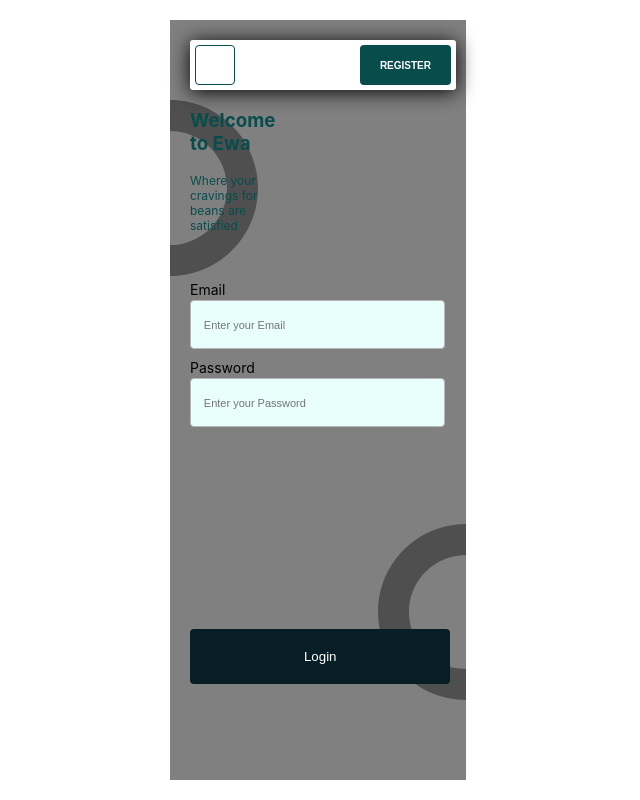
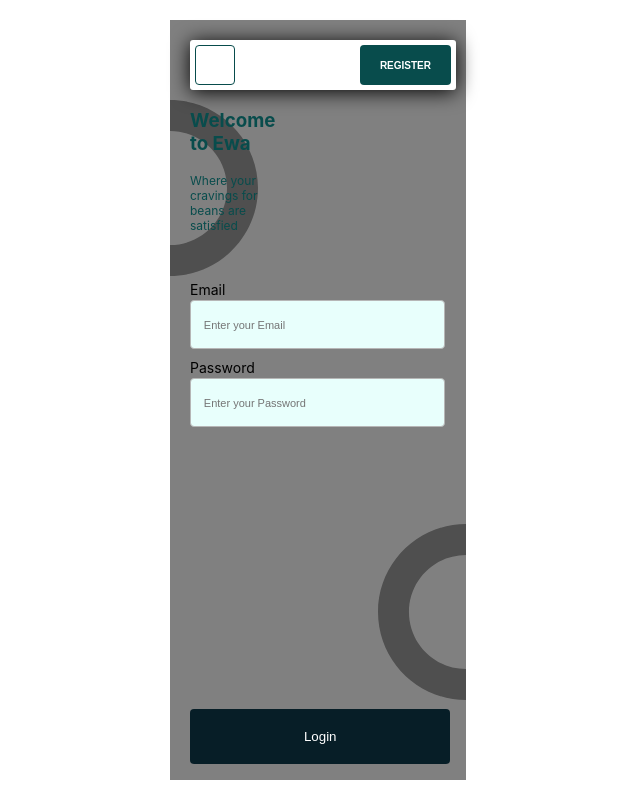
Before and after one commit to Oziichukwu/workingWithReact, a React (Create React App) app: page / in a window 1280 px wide. Shown: the whole page, without its empty margins (322-962 px from the left). Built offline with nearby package versions, Linux system fonts and the light colour scheme.

Commit message:
register component of ewa app updated

```diff
--- a/src/App.css
+++ b/src/App.css
@@ -34,7 +34,7 @@
   padding: 20px 20px;
   border-radius: 4px;
   position: absolute;
-  bottom: 6rem;
+  bottom: 1rem;
   box-shadow: none;
   border: none;
   width: 88%;
```
